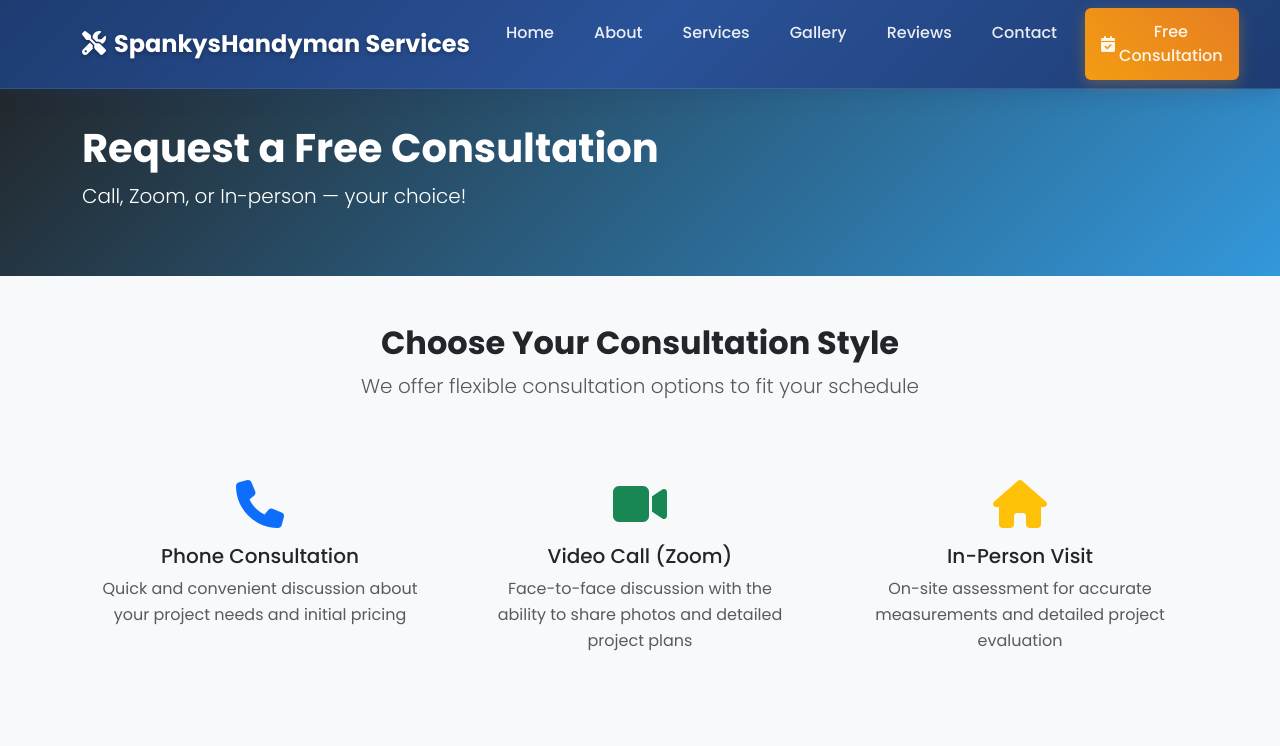
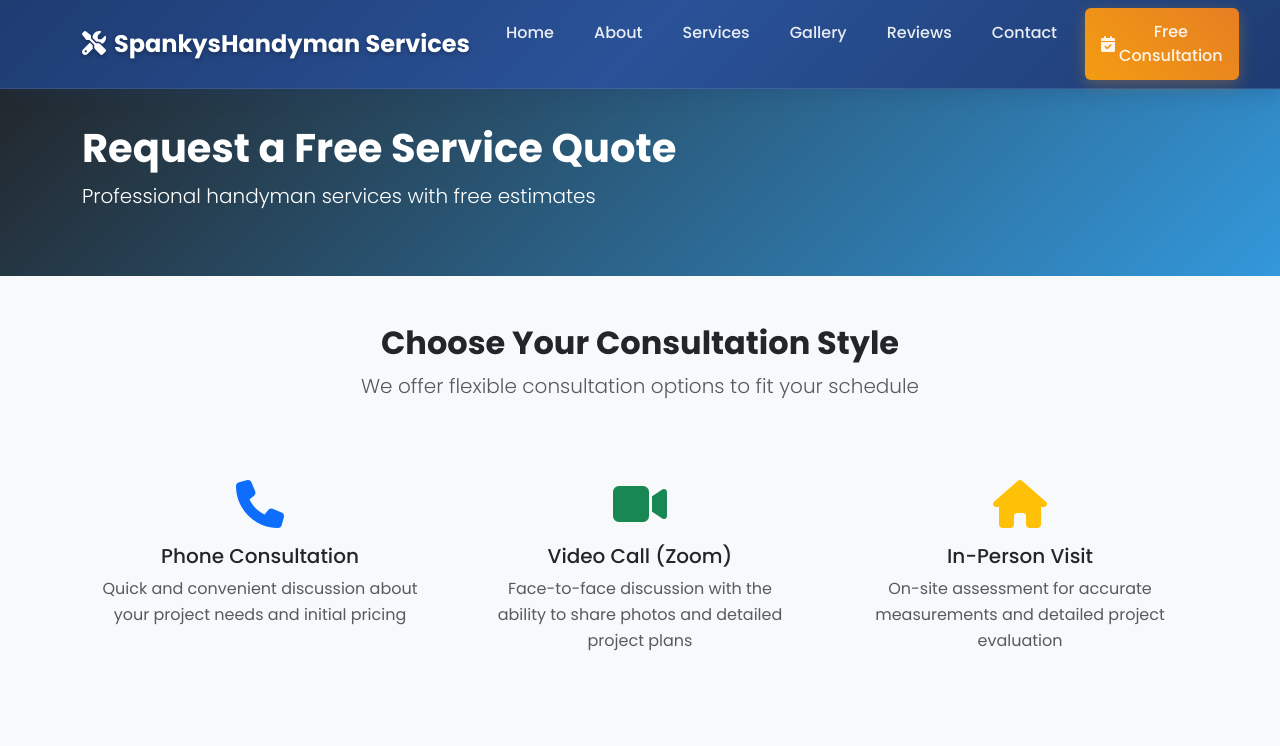
Before and after one commit to robertsn808/SPANK, a Flask app: page /consultation in a window 1280 px wide. Shown: the top 746 px of the page. Run offline with Flask 3, Linux system fonts and the light colour scheme; some libraries are stand-ins or nearby versions.

Commit message:
Revamp consultation request form to fix submission errors and add services
Refactors consultation route to correctly format form data and updates consultation template with new service options.

Replit-Commit-Author: Agent
Replit-Commit-Session-Id: 8d5072a6-ad3d-4aaf-b01d-c098ffa2dece
Replit-Commit-Screenshot-Url: https://storage.googleapis.com/screenshot-production-us-central1/55aaf5ec-c5b6-4121-a14c-1212e14193ca/65672ba6-0bb4-4d26-9d8c-7b5a3cbd345f.jpg

```diff
--- a/routes.py
+++ b/routes.py
@@ -99,12 +99,11 @@ def consultation():
                 'email': email,
                 'phone': phone,
                 'service': service,
-                'project_type': project_type,
-                'consultation_type': consultation_type,
                 'preferred_date': preferred_date,
                 'preferred_time': preferred_time,
-                'message': message,
-                'square_footage': square_footage
+                'location': f"{consultation_type} consultation" if consultation_type else None,
+                'description': f"{message}. Project type: {project_type}. Square footage: {square_footage}" if message else f"Project type: {project_type}. Square footage: {square_footage}",
+                'budget_range': None
             })
 
             flash('Thank you! Your consultation request has been submitted. We will contact you within 24 hours.', 'success')
--- a/templates/consultation.html
+++ b/templates/consultation.html
@@ -1,6 +1,6 @@
 {% extends "base.html" %}
 
-{% block title %}Request Consultation - Triton Concrete Coating{% endblock %}
+{% block title %}Request Service Quote - Professional Handyman Services{% endblock %}
 
 {% block content %}
 <!-- Page Header -->
@@ -8,8 +8,8 @@
     <div class="container">
         <div class="row align-items-center">
             <div class="col-lg-8">
-                <h1 class="display-4 fw-bold">Request a Free Consultation</h1>
-                <p class="lead">Call, Zoom, or In-person — your choice!</p>
+                <h1 class="display-4 fw-bold">Request a Free Service Quote</h1>
+                <p class="lead">Professional handyman services with free estimates</p>
             </div>
         </div>
     </div>
@@ -82,12 +82,14 @@
                                     <label for="service" class="form-label">Service Interested In *</label>
                                     <select class="form-select" id="service" name="service" required>
                                         <option value="">Select a service</option>
-                                        <option value="garage-floor">Garage Floor Coating</option>
-                                        <option value="outdoor-concrete">Outdoor Concrete Finishes</option>
-                                        <option value="industrial-epoxy">Industrial Epoxy Coatings</option>
-                                        <option value="decorative-concrete">Decorative Concrete</option>
-                                        <option value="repair-restoration">Repair & Restoration</option>
-                                        <option value="other">Other / Not Sure</option>
+                                        <option value="plumbing">Plumbing Services</option>
+                                        <option value="electrical">Electrical Work</option>
+                                        <option value="carpentry">Carpentry & Woodwork</option>
+                                        <option value="painting">Painting Services</option>
+                                        <option value="hvac">HVAC Maintenance</option>
+                                        <option value="general">General Repairs</option>
+                                        <option value="emergency">Emergency Repair</option>
+                                        <option value="other">Other / Custom Project</option>
                                     </select>
                                 </div>
 
```
